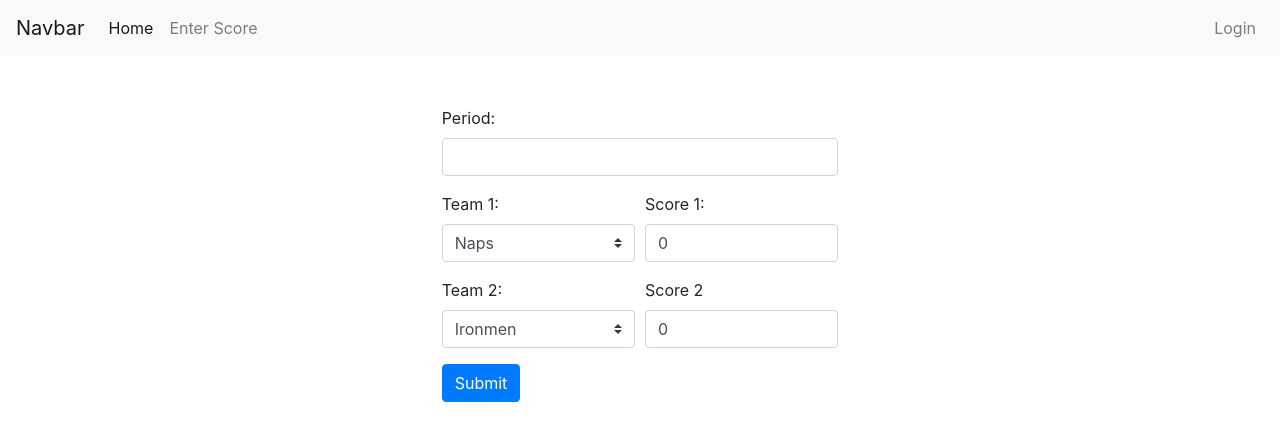
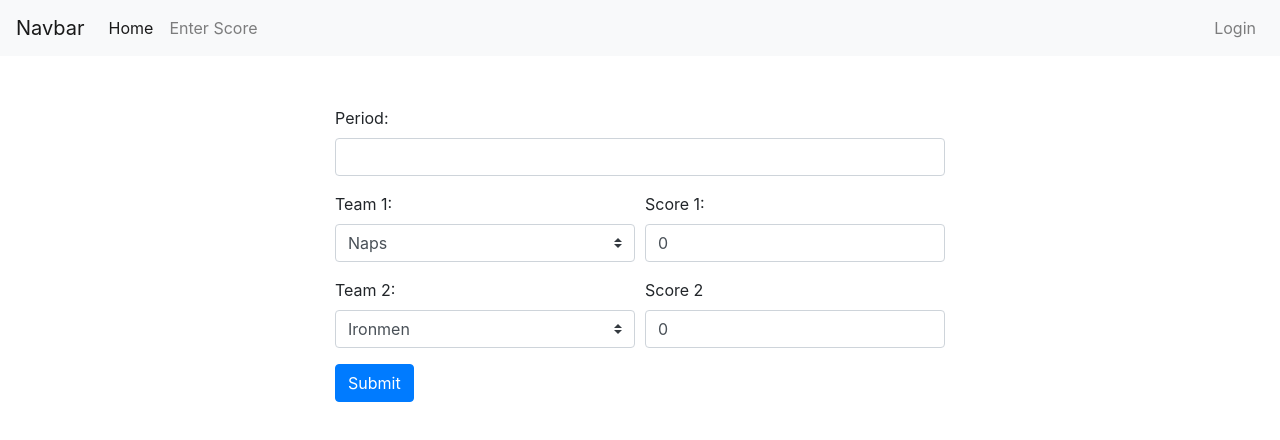
Before and after one commit to mattschreiber/tobbl-app, a React (Create React App) app: page /record-entry in a window 1280 px wide. Shown: the top 440 px of the page. Built offline with nearby package versions, Linux system fonts and the light colour scheme.

Commit message:
updated nav to align login button on the right

```diff
--- a/src/components/RecordEntry.js
+++ b/src/components/RecordEntry.js
@@ -18,7 +18,7 @@ function RecordEntry() {
         <div className="container-fluid">
         <div className='row'>
             <div className='col-sm'></div>
-            <div className='col-sm'>
+            <div className='col-sm-6'>
             <form onSubmit={handleSubmit}>
                 <div className={'form-group'}>
                     <label htmlFor='period'>Period:</label>
```
